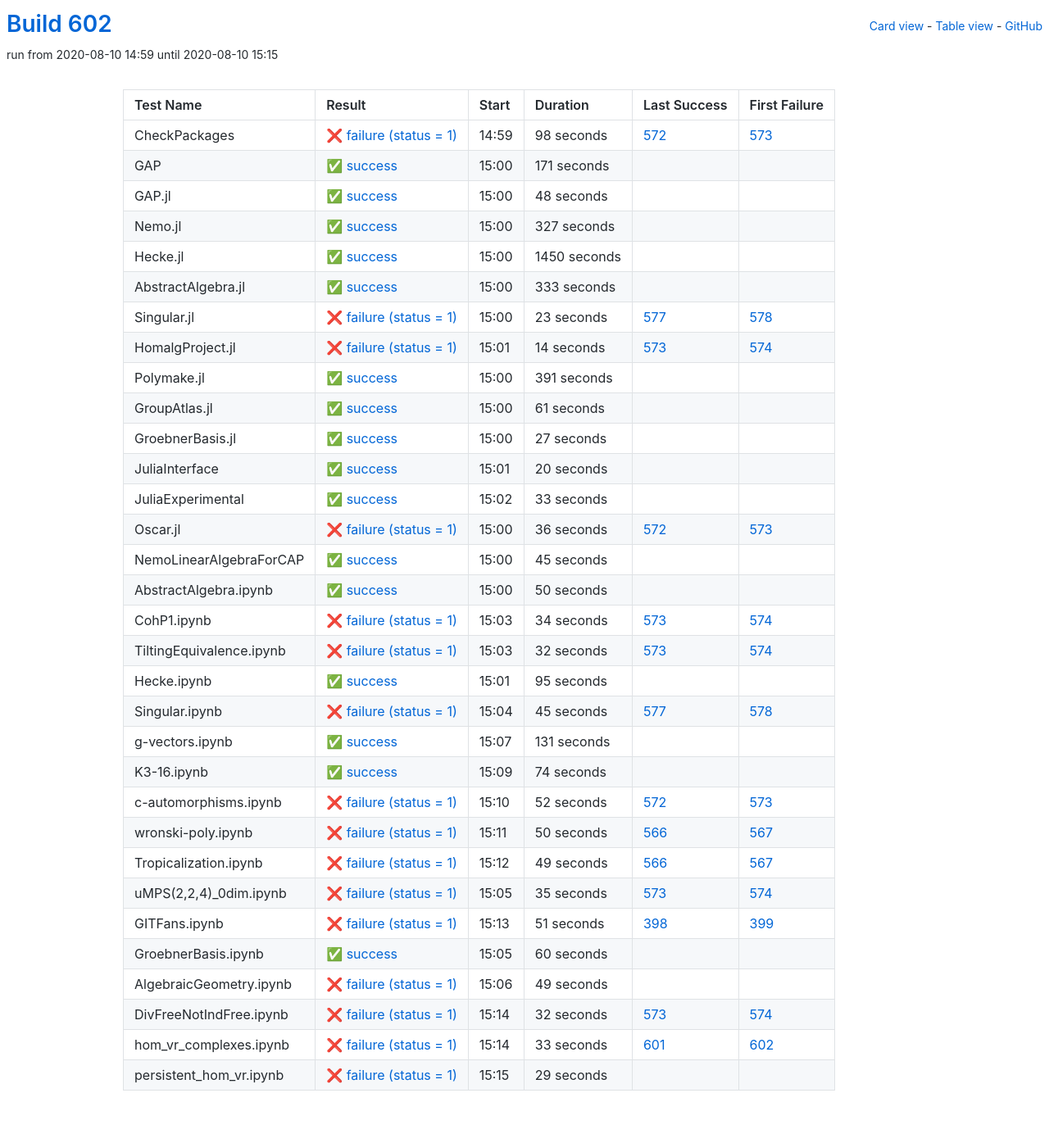
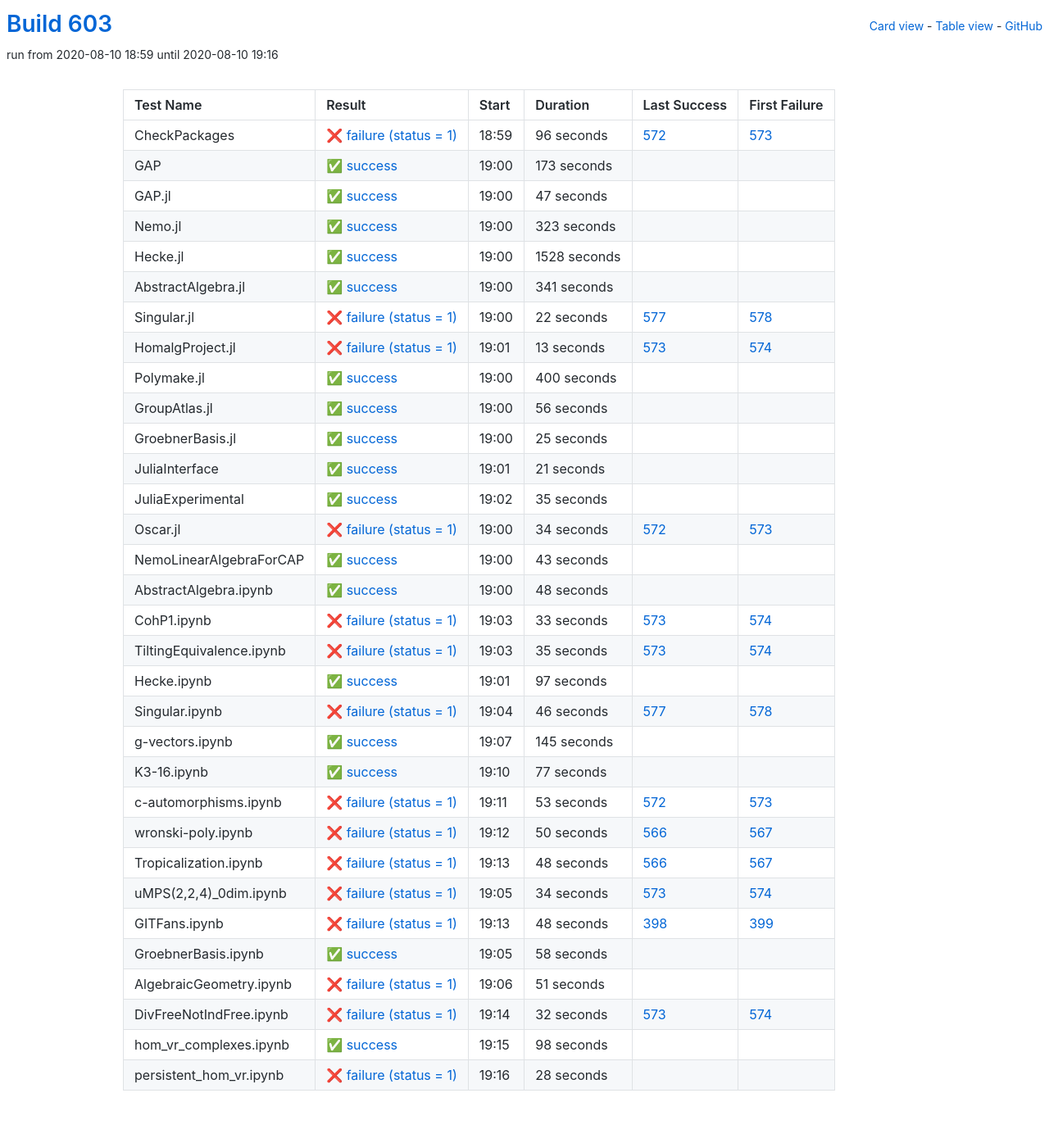
Before and after one commit to oscar-system/oscar-ci-status-stable, a Jekyll site: the page built from table.html, in a window 1280 px wide. Shown: the whole page at 82% size. Built offline with Jekyll 4.4.1, drawn with Linux system fonts in a browser that asks for light colours.

Commit message:
Build #603

```diff
--- a/_data/ci.yml
+++ b/_data/ci.yml
@@ -1,6 +1,6 @@
 ---
-build: 602
-build_url: https://oscarci.mathematik.uni-kl.de/job/oscar-stable/602/
+build: 603
+build_url: https://oscarci.mathematik.uni-kl.de/job/oscar-stable/603/
 job: oscar-stable
 organization: oscar-system
 repo: oscar-ci-status-stable
@@ -8,32 +8,188 @@ repourl: https://github.com/oscar-system/oscar-ci-status-stable
 tests:
 - name: CheckPackages
   id: checkpackages
-  log: https://oscarci.mathematik.uni-kl.de/job/oscar-stable/602/artifact/logs/build-602/CheckPackages.log
-  start: 2020-08-10 14:59
+  log: https://oscarci.mathematik.uni-kl.de/job/oscar-stable/603/artifact/logs/build-603/CheckPackages.log
+  start: 2020-08-10 18:59
   success: false
   exitcode: 1
   status: failure
-  duration: 98
+  duration: 96
   last_success: 572
   last_success_url: https://oscarci.mathematik.uni-kl.de/job/oscar-stable/572/
   first_failure: 573
   first_failure_url: https://oscarci.mathematik.uni-kl.de/job/oscar-stable/573/
 - name: GAP
   id: gap
-  log: https://oscarci.mathematik.uni-kl.de/job/oscar-stable/602/artifact/logs/build-602/GAP.log
-  start: 2020-08-10 15:00
+  log: https://oscarci.mathematik.uni-kl.de/job/oscar-stable/603/artifact/logs/build-603/GAP.log
+  start: 2020-08-10 19:00
   success: true
   exitcode: 0
   status: success
-  duration: 171
+  duration: 173
   last_success: false
   last_success_url:
   first_failure: false
   first_failure_url:
 - name: GAP.jl
   id: gap-jl
-  log: https://oscarci.mathematik.uni-kl.de/job/oscar-stable/602/artifact/logs/build-602/GAP.jl.log
-  start: 2020-08-10 15:00
+  log: https://oscarci.mathematik.uni-kl.de/job/oscar-stable/603/artifact/logs/build-603/GAP.jl.log
+  start: 2020-08-10 19:00
+  success: true
+  exitcode: 0
+  status: success
+  duration: 47
+  last_success: false
+  last_success_url:
+  first_failure: false
+  first_failure_url:
+- name: Nemo.jl
+  id: nemo-jl
+  log: https://oscarci.mathematik.uni-kl.de/job/oscar-stable/603/artifact/logs/build-603/Nemo.jl.log
+  start: 2020-08-10 19:00
+  success: true
+  exitcode: 0
+  status: success
+  duration: 323
+  last_success: false
+  last_success_url:
+  first_failure: false
+  first_failure_url:
+- name: Hecke.jl
+  id: hecke-jl
+  log: https://oscarci.mathematik.uni-kl.de/job/oscar-stable/603/artifact/logs/build-603/Hecke.jl.log
+  start: 2020-08-10 19:00
+  success: true
+  exitcode: 0
+  status: success
+  duration: 1528
+  last_success: false
+  last_success_url:
+  first_failure: false
+  first_failure_url:
+- name: AbstractAlgebra.jl
+  id: abstractalgebra-jl
+  log: https://oscarci.mathematik.uni-kl.de/job/oscar-stable/603/artifact/logs/build-603/AbstractAlgebra.jl.log
+  start: 2020-08-10 19:00
+  success: true
+  exitcode: 0
+  status: success
+  duration: 341
+  last_success: false
+  last_success_url:
+  first_failure: false
+  first_failure_url:
+- name: Singular.jl
+  id: singular-jl
+  log: https://oscarci.mathematik.uni-kl.de/job/oscar-stable/603/artifact/logs/build-603/Singular.jl.log
+  start: 2020-08-10 19:00
+  success: false
+  exitcode: 1
+  status: failure
+  duration: 22
+  last_success: 577
+  last_success_url: https://oscarci.mathematik.uni-kl.de/job/oscar-stable/577/
+  first_failure: 578
+  first_failure_url: https://oscarci.mathematik.uni-kl.de/job/oscar-stable/578/
+- name: HomalgProject.jl
+  id: homalgproject-jl
+  log: https://oscarci.mathematik.uni-kl.de/job/oscar-stable/603/artifact/logs/build-603/HomalgProject.jl.log
+  start: 2020-08-10 19:01
+  success: false
+  exitcode: 1
+  status: failure
+  duration: 13
+  last_success: 573
+  last_success_url: https://oscarci.mathematik.uni-kl.de/job/oscar-stable/573/
+  first_failure: 574
+  first_failure_url: https://oscarci.mathematik.uni-kl.de/job/oscar-stable/574/
+- name: Polymake.jl
+  id: polymake-jl
+  log: https://oscarci.mathematik.uni-kl.de/job/oscar-stable/603/artifact/logs/build-603/Polymake.jl.log
+  start: 2020-08-10 19:00
+  success: true
+  exitcode: 0
+  status: success
+  duration: 400
+  last_success: false
+  last_success_url:
+  first_failure: false
+  first_failure_url:
+- name: GroupAtlas.jl
+  id: groupatlas-jl
+  log: https://oscarci.mathematik.uni-kl.de/job/oscar-stable/603/artifact/logs/build-603/GroupAtlas.jl.log
+  start: 2020-08-10 19:00
+  success: true
+  exitcode: 0
+  status: success
+  duration: 56
+  last_success: false
+  last_success_url:
+  first_failure: false
+  first_failure_url:
+- name: GroebnerBasis.jl
+  id: groebnerbasis-jl
+  log: https://oscarci.mathematik.uni-kl.de/job/oscar-stable/603/artifact/logs/build-603/GroebnerBasis.jl.log
+  start: 2020-08-10 19:00
+  success: true
+  exitcode: 0
+  status: success
+  duration: 25
+  last_success: false
+  last_success_url:
+  first_failure: false
+  first_failure_url:
+- name: JuliaInterface
+  id: juliainterface
+  log: https://oscarci.mathematik.uni-kl.de/job/oscar-stable/603/artifact/logs/build-603/JuliaInterface.log
+  start: 2020-08-10 19:01
+  success: true
+  exitcode: 0
+  status: success
+  duration: 21
+  last_success: false
+  last_success_url:
+  first_failure: false
+  first_failure_url:
+- name: JuliaExperimental
+  id: juliaexperimental
+  log: https://oscarci.mathematik.uni-kl.de/job/oscar-stable/603/artifact/logs/build-603/JuliaExperimental.log
+  start: 2020-08-10 19:02
+  success: true
+  exitcode: 0
+  status: success
+  duration: 35
+  last_success: false
+  last_success_url:
+  first_failure: false
+  first_failure_url:
+- name: Oscar.jl
+  id: oscar-jl
+  log: https://oscarci.mathematik.uni-kl.de/job/oscar-stable/603/artifact/logs/build-603/Oscar.jl.log
+  start: 2020-08-10 19:00
+  success: false
+  exitcode: 1
+  status: failure
+  duration: 34
+  last_success: 572
+  last_success_url: https://oscarci.mathematik.uni-kl.de/job/oscar-stable/572/
+  first_failure: 573
+  first_failure_url: https://oscarci.mathematik.uni-kl.de/job/oscar-stable/573/
+- name: NemoLinearAlgebraForCAP
+  id: nemolinearalgebraforcap
+  log: https://oscarci.mathematik.uni-kl.de/job/oscar-stable/603/artifact/logs/build-603/NemoLinearAlgebraForCAP.log
+  start: 2020-08-10 19:00
+  success: true
+  exitcode: 0
+  status: success
+  duration: 43
+  last_success: false
+  last_success_url:
+  first_failure: false
+  first_failure_url:
+- name: AbstractAlgebra.ipynb
+  id: abstractalgebra-ipynb
+  log: https://oscarci.mathematik.uni-kl.de/job/oscar-stable/603/artifact/logs/build-603/AbstractAlgebra.ipynb.log
+  start: 2020-08-10 19:00
   success: true
   exitcode: 0
   status: success
@@ -42,250 +198,94 @@ tests:
   last_success_url:
   first_failure: false
   first_failure_url:
-- name: Nemo.jl
-  id: nemo-jl
-  log: https://oscarci.mathematik.uni-kl.de/job/oscar-stable/602/artifact/logs/build-602/Nemo.jl.log
-  start: 2020-08-10 15:00
-  success: true
-  exitcode: 0
-  status: success
-  duration: 327
-  last_success: false
-  last_success_url:
-  first_failure: false
-  first_failure_url:
-- name: Hecke.jl
-  id: hecke-jl
-  log: https://oscarci.mathematik.uni-kl.de/job/oscar-stable/602/artifact/logs/build-602/Hecke.jl.log
-  start: 2020-08-10 15:00
-  success: true
-  exitcode: 0
-  status: success
-  duration: 1450
-  last_success: false
-  last_success_url:
-  first_failure: false
-  first_failure_url:
-- name: AbstractAlgebra.jl
-  id: abstractalgebra-jl
-  log: https://oscarci.mathematik.uni-kl.de/job/oscar-stable/602/artifact/logs/build-602/AbstractAlgebra.jl.log
-  start: 2020-08-10 15:00
-  success: true
-  exitcode: 0
-  status: success
-  duration: 333
-  last_success: false
-  last_success_url:
-  first_failure: false
-  first_failure_url:
-- name: Singular.jl
-  id: singular-jl
-  log: https://oscarci.mathematik.uni-kl.de/job/oscar-stable/602/artifact/logs/build-602/Singular.jl.log
-  start: 2020-08-10 15:00
+- name: CohP1.ipynb
+  id: cohp1-ipynb
+  log: https://oscarci.mathematik.uni-kl.de/job/oscar-stable/603/artifact/logs/build-603/CohP1.ipynb.log
+  start: 2020-08-10 19:03
   success: false
   exitcode: 1
   status: failure
-  duration: 23
-  last_success: 577
-  last_success_url: https://oscarci.mathematik.uni-kl.de/job/oscar-stable/577/
-  first_failure: 578
-  first_failure_url: https://oscarci.mathematik.uni-kl.de/job/oscar-stable/578/
-- name: HomalgProject.jl
-  id: homalgproject-jl
-  log: https://oscarci.mathematik.uni-kl.de/job/oscar-stable/602/artifact/logs/build-602/HomalgProject.jl.log
-  start: 2020-08-10 15:01
-  success: false
-  exitcode: 1
-  status: failure
-  duration: 14
-  last_success: 573
-  last_success_url: https://oscarci.mathematik.uni-kl.de/job/oscar-stable/573/
-  first_failure: 574
-  first_failure_url: https://oscarci.mathematik.uni-kl.de/job/oscar-stable/574/
-- name: Polymake.jl
-  id: polymake-jl
-  log: https://oscarci.mathematik.uni-kl.de/job/oscar-stable/602/artifact/logs/build-602/Polymake.jl.log
-  start: 2020-08-10 15:00
-  success: true
-  exitcode: 0
-  status: success
-  duration: 391
-  last_success: false
-  last_success_url:
-  first_failure: false
-  first_failure_url:
-- name: GroupAtlas.jl
-  id: groupatlas-jl
-  log: https://oscarci.mathematik.uni-kl.de/job/oscar-stable/602/artifact/logs/build-602/GroupAtlas.jl.log
-  start: 2020-08-10 15:00
-  success: true
-  exitcode: 0
-  status: success
-  duration: 61
-  last_success: false
-  last_success_url:
-  first_failure: false
-  first_failure_url:
-- name: GroebnerBasis.jl
-  id: groebnerbasis-jl
-  log: https://oscarci.mathematik.uni-kl.de/job/oscar-stable/602/artifact/logs/build-602/GroebnerBasis.jl.log
-  start: 2020-08-10 15:00
-  success: true
-  exitcode: 0
-  status: success
-  duration: 27
-  last_success: false
-  last_success_url:
-  first_failure: false
-  first_failure_url:
-- name: JuliaInterface
-  id: juliainterface
-  log: https://oscarci.mathematik.uni-kl.de/job/oscar-stable/602/artifact/logs/build-602/JuliaInterface.log
-  start: 2020-08-10 15:01
-  success: true
-  exitcode: 0
-  status: success
-  duration: 20
-  last_success: false
-  last_success_url:
-  first_failure: false
-  first_failure_url:
-- name: JuliaExperimental
-  id: juliaexperimental
-  log: https://oscarci.mathematik.uni-kl.de/job/oscar-stable/602/artifact/logs/build-602/JuliaExperimental.log
-  start: 2020-08-10 15:02
-  success: true
-  exitcode: 0
-  status: success
   duration: 33
-  last_success: false
-  last_success_url:
-  first_failure: false
-  first_failure_url:
-- name: Oscar.jl
-  id: oscar-jl
-  log: https://oscarci.mathematik.uni-kl.de/job/oscar-stable/602/artifact/logs/build-602/Oscar.jl.log
-  start: 2020-08-10 15:00
-  success: false
-  exitcode: 1
-  status: failure
-  duration: 36
-  last_success: 572
-  last_success_url: https://oscarci.mathematik.uni-kl.de/job/oscar-stable/572/
-  first_failure: 573
-  first_failure_url: https://oscarci.mathematik.uni-kl.de/job/oscar-stable/573/
-- name: NemoLinearAlgebraForCAP
-  id: nemolinearalgebraforcap
-  log: https://oscarci.mathematik.uni-kl.de/job/oscar-stable/602/artifact/logs/build-602/NemoLinearAlgebraForCAP.log
-  start: 2020-08-10 15:00
-  success: true
-  exitcode: 0
-  status: success
-  duration: 45
-  last_success: false
-  last_success_url:
-  first_failure: false
-  first_failure_url:
-- name: AbstractAlgebra.ipynb
-  id: abstractalgebra-ipynb
-  log: https://oscarci.mathematik.uni-kl.de/job/oscar-stable/602/artifact/logs/build-602/AbstractAlgebra.ipynb.log
-  start: 2020-08-10 15:00
-  success: true
-  exitcode: 0
-  status: success
-  duration: 50
-  last_success: false
-  last_success_url:
-  first_failure: false
-  first_failure_url:
-- name: CohP1.ipynb
-  id: cohp1-ipynb
-  log: https://oscarci.mathematik.uni-kl.de/job/oscar-stable/602/artifact/logs/build-602/CohP1.ipynb.log
-  start: 2020-08-10 15:03
-  success: false
-  exitcode: 1
-  status: failure
-  duration: 34
   last_success: 573
   last_success_url: https://oscarci.mathematik.uni-kl.de/job/oscar-stable/573/
   first_failure: 574
   first_failure_url: https://oscarci.mathematik.uni-kl.de/job/oscar-stable/574/
 - name: TiltingEquivalence.ipynb
   id: tiltingequivalence-ipynb
-  log: https://oscarci.mathematik.uni-kl.de/job/oscar-stable/602/artifact/logs/build-602/TiltingEquivalence.ipynb.log
-  start: 2020-08-10 15:03
+  log: https://oscarci.mathematik.uni-kl.de/job/oscar-stable/603/artifact/logs/build-603/TiltingEquivalence.ipynb.log
+  start: 2020-08-10 19:03
   success: false
   exitcode: 1
   status: failure
-  duration: 32
+  duration: 35
   last_success: 573
   last_success_url: https://oscarci.mathematik.uni-kl.de/job/oscar-stable/573/
   first_failure: 574
   first_failure_url: https://oscarci.mathematik.uni-kl.de/job/oscar-stable/574/
 - name: Hecke.ipynb
   id: hecke-ipynb
-  log: https://oscarci.mathematik.uni-kl.de/job/oscar-stable/602/artifact/logs/build-602/Hecke.ipynb.log
-  start: 2020-08-10 15:01
+  log: https://oscarci.mathematik.uni-kl.de/job/oscar-stable/603/artifact/logs/build-603/Hecke.ipynb.log
+  start: 2020-08-10 19:01
   success: true
   exitcode: 0
   status: success
-  duration: 95
+  duration: 97
   last_success: false
   last_success_url:
   first_failure: false
   first_failure_url:
 - name: Singular.ipynb
   id: singular-ipynb
-  log: https://oscarci.mathematik.uni-kl.de/job/oscar-stable/602/artifact/logs/build-602/Singular.ipynb.log
-  start: 2020-08-10 15:04
+  log: https://oscarci.mathematik.uni-kl.de/job/oscar-stable/603/artifact/logs/build-603/Singular.ipynb.log
+  start: 2020-08-10 19:04
   success: false
   exitcode: 1
   status: failure
-  duration: 45
+  duration: 46
   last_success: 577
   last_success_url: https://oscarci.mathematik.uni-kl.de/job/oscar-stable/577/
   first_failure: 578
   first_failure_url: https://oscarci.mathematik.uni-kl.de/job/oscar-stable/578/
 - name: g-vectors.ipynb
   id: g-vectors-ipynb
-  log: https://oscarci.mathematik.uni-kl.de/job/oscar-stable/602/artifact/logs/build-602/g-vectors.ipynb.log
-  start: 2020-08-10 15:07
+  log: https://oscarci.mathematik.uni-kl.de/job/oscar-stable/603/artifact/logs/build-603/g-vectors.ipynb.log
+  start: 2020-08-10 19:07
   success: true
   exitcode: 0
   status: success
-  duration: 131
+  duration: 145
   last_success: false
   last_success_url:
   first_failure: false
   first_failure_url:
 - name: K3-16.ipynb
   id: k3-16-ipynb
-  log: https://oscarci.mathematik.uni-kl.de/job/oscar-stable/602/artifact/logs/build-602/K3-16.ipynb.log
-  start: 2020-08-10 15:09
+  log: https://oscarci.mathematik.uni-kl.de/job/oscar-stable/603/artifact/logs/build-603/K3-16.ipynb.log
+  start: 2020-08-10 19:10
   success: true
   exitcode: 0
   status: success
-  duration: 74
+  duration: 77
   last_success: false
   last_success_url:
   first_failure: false
   first_failure_url:
 - name: c-automorphisms.ipynb
   id: c-automorphisms-ipynb
-  log: https://oscarci.mathematik.uni-kl.de/job/oscar-stable/602/artifact/logs/build-602/c-automorphisms.ipynb.log
-  start: 2020-08-10 15:10
+  log: https://oscarci.mathematik.uni-kl.de/job/oscar-stable/603/artifact/logs/build-603/c-automorphisms.ipynb.log
+  start: 2020-08-10 19:11
   success: false
   exitcode: 1
   status: failure
-  duration: 52
+  duration: 53
   last_success: 572
   last_success_url: https://oscarci.mathematik.uni-kl.de/job/oscar-stable/572/
   first_failure: 573
   first_failure_url: https://oscarci.mathematik.uni-kl.de/job/oscar-stable/573/
 - name: wronski-poly.ipynb
   id: wronski-poly-ipynb
-  log: https://oscarci.mathematik.uni-kl.de/job/oscar-stable/602/artifact/logs/build-602/wronski-poly.ipynb.log
-  start: 2020-08-10 15:11
+  log: https://oscarci.mathematik.uni-kl.de/job/oscar-stable/603/artifact/logs/build-603/wronski-poly.ipynb.log
+  start: 2020-08-10 19:12
   success: false
   exitcode: 1
   status: failure
@@ -296,68 +296,68 @@ tests:
   first_failure_url: https://oscarci.mathematik.uni-kl.de/job/oscar-stable/567/
 - name: Tropicalization.ipynb
   id: tropicalization-ipynb
-  log: https://oscarci.mathematik.uni-kl.de/job/oscar-stable/602/artifact/logs/build-602/Tropicalization.ipynb.log
-  start: 2020-08-10 15:12
+  log: https://oscarci.mathematik.uni-kl.de/job/oscar-stable/603/artifact/logs/build-603/Tropicalization.ipynb.log
+  start: 2020-08-10 19:13
   success: false
   exitcode: 1
   status: failure
-  duration: 49
+  duration: 48
   last_success: 566
   last_success_url: https://oscarci.mathematik.uni-kl.de/job/oscar-stable/566/
   first_failure: 567
   first_failure_url: https://oscarci.mathematik.uni-kl.de/job/oscar-stable/567/
 - name: uMPS(2,2,4)_0dim.ipynb
   id: umps-2-2-4-0dim-ipynb
-  log: https://oscarci.mathematik.uni-kl.de/job/oscar-stable/602/artifact/logs/build-602/uMPS-2-2-4-_0dim.ipynb.log
-  start: 2020-08-10 15:05
+  log: https://oscarci.mathematik.uni-kl.de/job/oscar-stable/603/artifact/logs/build-603/uMPS-2-2-4-_0dim.ipynb.log
+  start: 2020-08-10 19:05
   success: false
   exitcode: 1
   status: failure
-  duration: 35
+  duration: 34
   last_success: 573
   last_success_url: https://oscarci.mathematik.uni-kl.de/job/oscar-stable/573/
   first_failure: 574
   first_failure_url: https://oscarci.mathematik.uni-kl.de/job/oscar-stable/574/
 - name: GITFans.ipynb
   id: gitfans-ipynb
-  log: https://oscarci.mathematik.uni-kl.de/job/oscar-stable/602/artifact/logs/build-602/GITFans.ipynb.log
-  start: 2020-08-10 15:13
+  log: https://oscarci.mathematik.uni-kl.de/job/oscar-stable/603/artifact/logs/build-603/GITFans.ipynb.log
+  start: 2020-08-10 19:13
   success: false
   exitcode: 1
   status: failure
-  duration: 51
+  duration: 48
   last_success: 398
   last_success_url: https://oscarci.mathematik.uni-kl.de/job/oscar-stable/398/
   first_failure: 399
   first_failure_url: https://oscarci.mathematik.uni-kl.de/job/oscar-stable/399/
 - name: GroebnerBasis.ipynb
   id: groebnerbasis-ipynb
-  log: https://oscarci.mathematik.uni-kl.de/job/oscar-stable/602/artifact/logs/build-602/GroebnerBasis.ipynb.log
-  start: 2020-08-10 15:05
+  log: https://oscarci.mathematik.uni-kl.de/job/oscar-stable/603/artifact/logs/build-603/GroebnerBasis.ipynb.log
+  start: 2020-08-10 19:05
   success: true
   exitcode: 0
   status: success
-  duration: 60
+  duration: 58
   last_success: false
   last_success_url:
   first_failure: false
   first_failure_url:
 - name: AlgebraicGeometry.ipynb
   id: algebraicgeometry-ipynb
-  log: https://oscarci.mathematik.uni-kl.de/job/oscar-stable/602/artifact/logs/build-602/AlgebraicGeometry.ipynb.log
-  start: 2020-08-10 15:06
+  log: https://oscarci.mathematik.uni-kl.de/job/oscar-stable/603/artifact/logs/build-603/AlgebraicGeometry.ipynb.log
+  start: 2020-08-10 19:06
   success: false
   exitcode: 1
   status: failure
-  duration: 49
+  duration: 51
   last_success: false
   last_success_url:
   first_failure: false
   first_failure_url:
 - name: DivFreeNotIndFree.ipynb
   id: divfreenotindfree-ipynb
-  log: https://oscarci.mathematik.uni-kl.de/job/oscar-stable/602/artifact/logs/build-602/DivFreeNotIndFree.ipynb.log
-  start: 2020-08-10 15:14
+  log: https://oscarci.mathematik.uni-kl.de/job/oscar-stable/603/artifact/logs/build-603/DivFreeNotIndFree.ipynb.log
+  start: 2020-08-10 19:14
   success: false
   exitcode: 1
   status: failure
@@ -368,25 +368,25 @@ tests:
   first_failure_url: https://oscarci.mathematik.uni-kl.de/job/oscar-stable/574/
 - name: hom_vr_complexes.ipynb
   id: hom-vr-complexes-ipynb
-  log: https://oscarci.mathematik.uni-kl.de/job/oscar-stable/602/artifact/logs/build-602/hom_vr_complexes.ipynb.log
-  start: 2020-08-10 15:14
-  success: false
-  exitcode: 1
-  status: failure
-  duration: 33
-  last_success: 601
-  last_success_url: https://oscarci.mathematik.uni-kl.de/job/oscar-stable/601/
-  first_failure: 602
-  first_failure_url: https://oscarci.mathematik.uni-kl.de/job/oscar-stable/602/
-- name: persistent_hom_vr.ipynb
-  id: persistent-hom-vr-ipynb
-  log: https://oscarci.mathematik.uni-kl.de/job/oscar-stable/602/artifact/logs/build-602/persistent_hom_vr.ipynb.log
-  start: 2020-08-10 15:15
-  success: false
-  exitcode: 1
-  status: failure
-  duration: 29
+  log: https://oscarci.mathematik.uni-kl.de/job/oscar-stable/603/artifact/logs/build-603/hom_vr_complexes.ipynb.log
+  start: 2020-08-10 19:15
+  success: true
+  exitcode: 0
+  status: success
+  duration: 98
   last_success: false
   last_success_url:
   first_failure: false
   first_failure_url:
+- name: persistent_hom_vr.ipynb
+  id: persistent-hom-vr-ipynb
+  log: https://oscarci.mathematik.uni-kl.de/job/oscar-stable/603/artifact/logs/build-603/persistent_hom_vr.ipynb.log
+  start: 2020-08-10 19:16
+  success: false
+  exitcode: 1
+  status: failure
+  duration: 28
+  last_success: false
+  last_success_url:
+  first_failure: false
+  first_failure_url:
```
Also changed, not shown: README.md.
